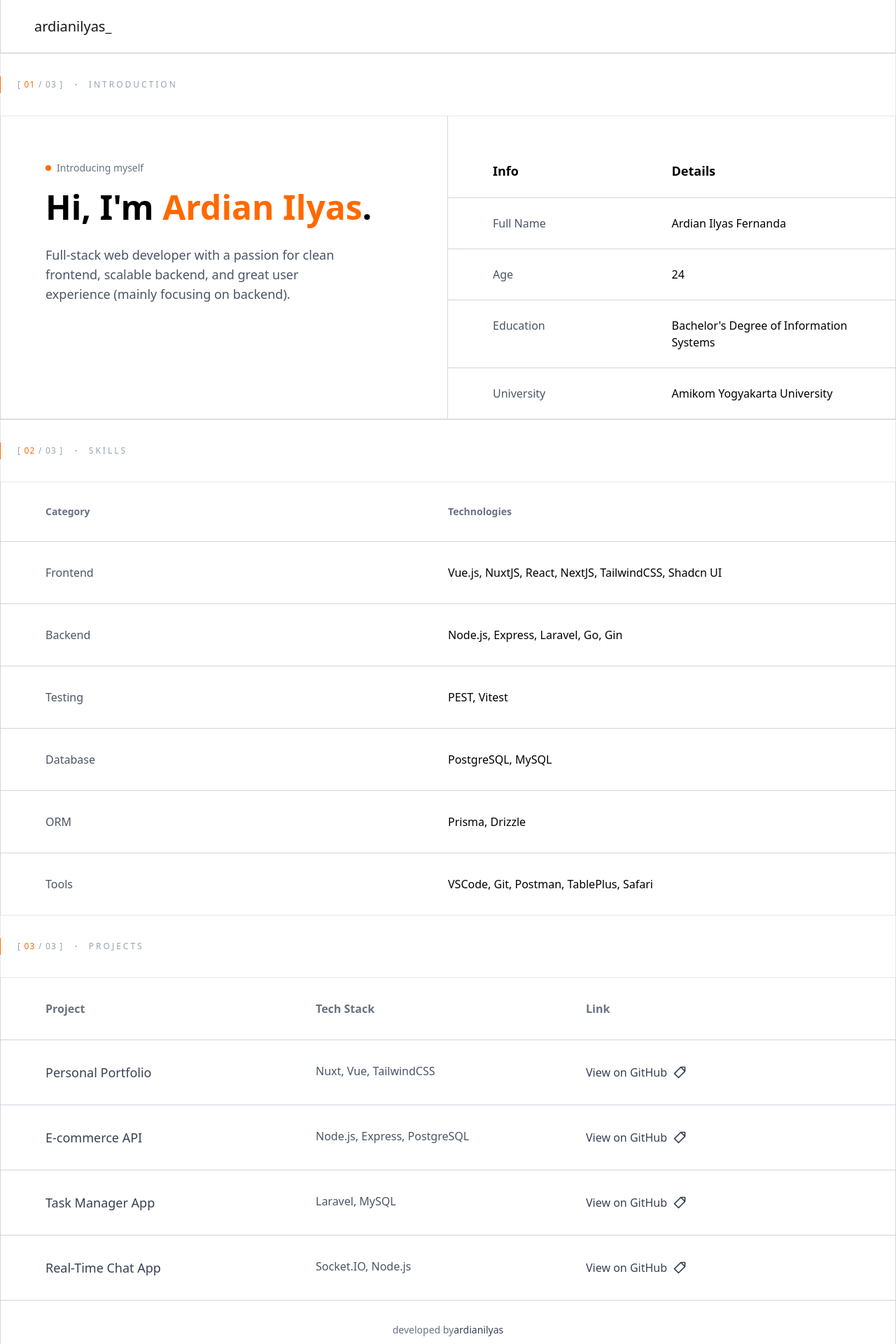
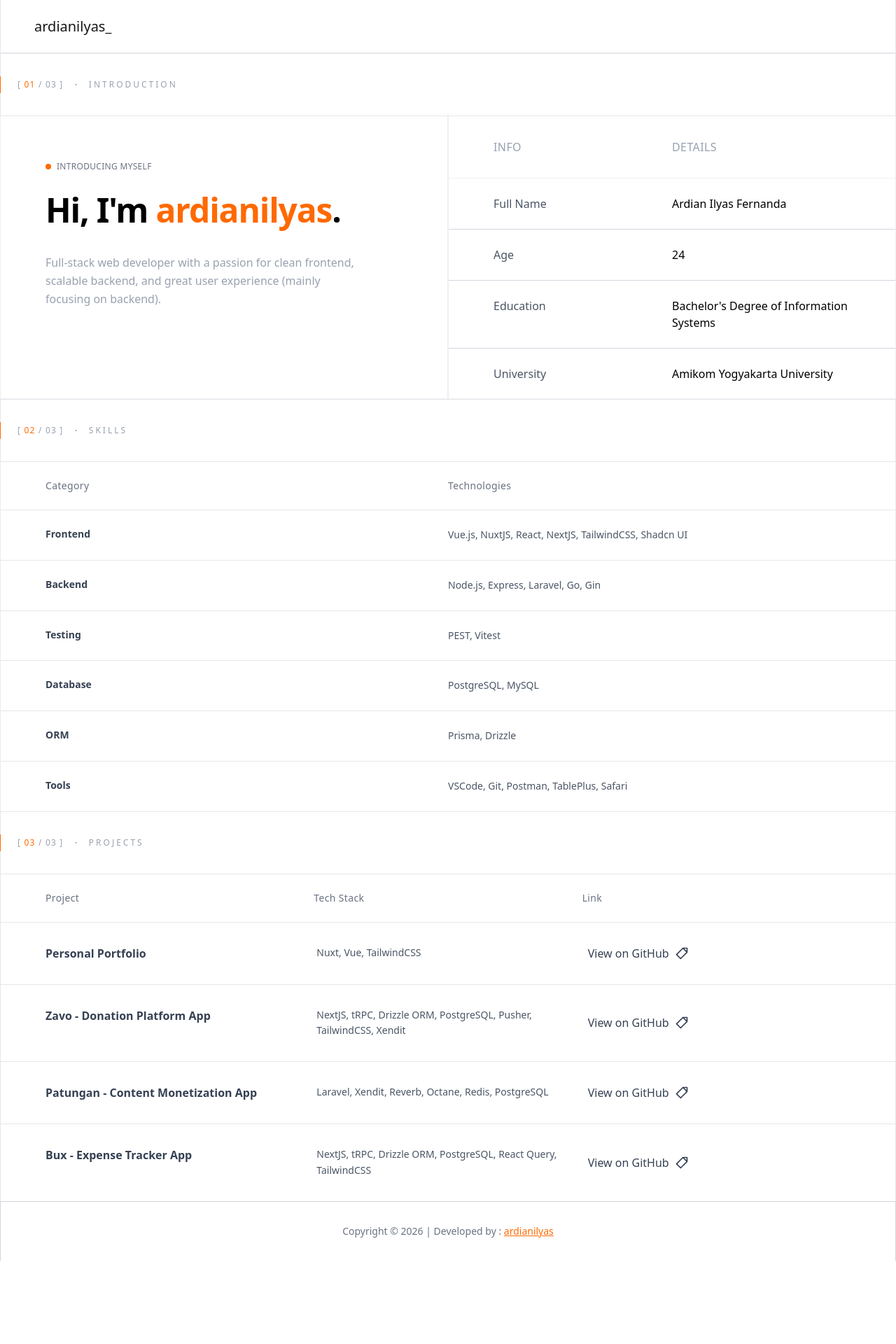
Before and after one commit to ardianilyas/portfolio, a Nuxt app: page / in a window 1280 px wide. Shown: the top 1920 px of the page at 70% size. After the commit the page ends 1801 px from the top, so only its background shows below. Built offline with nearby package versions, Linux system fonts and the light colour scheme.

Commit message:
refactor: refactor UI styling

```diff
--- a/app/components/Footer.vue
+++ b/app/components/Footer.vue
@@ -7,9 +7,9 @@
     <!-- CONTAINER WITH SIDE BORDERS -->
     <div class="container mx-auto border-l border-r border-gray-300 py-8">
 
-      <a href="https://github.com/ardianilyas" target="_blank" class="text-center flex items-center justify-center text-sm text-gray-500">
-        developed by <span class="font-medium text-gray-700">ardianilyas</span>
-      </a>
+      <p class="text-center text-sm text-gray-500">
+        Copyright &copy; {{ new Date().getFullYear() }} | Developed by : <a href="https://github.com/ardianilyas" target="_blank" class="font-medium text-orange-500 underline hover:text-orange-600"> ardianilyas</a>
+      </p>
 
     </div>
 
--- a/app/components/Hero.vue
+++ b/app/components/Hero.vue
@@ -6,42 +6,52 @@
   />
 
   <section class="relative bg-white">
-    <div class="container mx-auto border-l border-r border-gray-300">
+
+    <div class="container mx-auto border-x border-gray-200/60">
 
       <!-- GRID: STACK ON MOBILE, 2 COL ON DESKTOP -->
-      <div class="grid grid-cols-1 md:grid-cols-2 border-b border-gray-300">
+      <div class="grid grid-cols-1 md:grid-cols-2">
 
         <!-- LEFT SIDE -->
-        <div class="p-8 md:p-16 md:border-r border-gray-300">
-          <div class="flex items-center gap-2 mb-4">
+        <div class="p-8 md:p-16 flex flex-col justify-start md:border-r border-gray-200/60">
+
+          <!-- SMALL TAG -->
+          <div class="flex items-center gap-2 mb-6">
             <span class="w-2 h-2 rounded-full bg-orange-500"></span>
-            <p class="text-sm text-gray-500">Introducing myself</p>
+            <p class="text-xs uppercase tracking-wide text-gray-500">
+              Introducing myself
+            </p>
           </div>
 
-          <h1 class="text-3xl md:text-5xl font-semibold leading-tight">
-            Hi, I'm <span class="text-orange-500">Ardian Ilyas</span>.
+          <!-- HEADING -->
+          <h1 class="text-4xl md:text-5xl font-semibold leading-tight tracking-tight">
+            Hi, I'm <span class="text-orange-500">ardianilyas</span>.
           </h1>
 
-          <p class="mt-6 text-base md:text-lg text-gray-600 md:max-w-md">
+          <!-- DESCRIPTION -->
+          <p class="mt-8 text-sm md:text-base text-gray-400 leading-relaxed md:max-w-md">
             Full-stack web developer with a passion for clean frontend, scalable backend,
             and great user experience (mainly focusing on backend).
           </p>
         </div>
 
         <!-- RIGHT SIDE -->
-        <div class="p-0">
+        <div class="flex flex-col p-0 md:border-l border-gray-200/60">
 
           <!-- HEADER -->
-          <div class="grid grid-cols-2 text-base md:text-lg font-semibold border-b border-gray-300 p-8 md:p-16 md:pb-6">
+          <div class="hidden md:grid grid-cols-2 text-sm md:text-base font-light text-gray-400 uppercase tracking-wide
+                      border-b border-gray-200/60 px-8 md:px-16 py-6 md:py-8">
             <div>Info</div>
             <div>Details</div>
           </div>
 
           <!-- ROWS -->
-          <InfoRow label="Full Name" value="Ardian Ilyas Fernanda" />
-          <InfoRow label="Age" :value="age" />
-          <InfoRow label="Education" value="Bachelor's Degree of Information Systems" />
-          <InfoRow label="University" value="Amikom Yogyakarta University" last />
+          <div class="divide-y divide-gray-200/60">
+            <InfoRow label="Full Name" value="Ardian Ilyas Fernanda" />
+            <InfoRow label="Age" :value="age" />
+            <InfoRow label="Education" value="Bachelor's Degree of Information Systems" />
+            <InfoRow label="University" value="Amikom Yogyakarta University" last />
+          </div>
 
         </div>
       </div>
@@ -49,7 +59,7 @@
     </div>
 
     <!-- FULL WIDTH BOTTOM BORDER -->
-    <div class="absolute bottom-0 left-0 w-full h-px bg-gray-300"></div>
+    <div class="absolute bottom-0 left-0 w-full h-px bg-gray-200/60"></div>
   </section>
 </template>
 
--- a/app/components/Navbar.vue
+++ b/app/components/Navbar.vue
@@ -2,7 +2,7 @@
   <nav class="relative bg-white">
 
     <!-- Container dengan border kiri & kanan -->
-    <div class="container mx-auto px-12 py-6 border-l border-r border-gray-300">
+    <div class="container mx-auto px-12 py-6 border-l border-r border-gray-200">
       <div class="flex justify-between items-center">
         <div>
           <h3 class="text-xl font-medium text-neutral-900">ardianilyas_</h3>
@@ -11,7 +11,7 @@
     </div>
 
     <!-- Garis bawah full width -->
-    <div class="absolute bottom-0 left-0 w-full h-px bg-gray-300"></div>
+    <div class="absolute bottom-0 left-0 w-full h-px bg-gray-200"></div>
   </nav>
 </template>
 
--- a/app/components/ProjectRow.vue
+++ b/app/components/ProjectRow.vue
@@ -2,26 +2,31 @@
   <a
     :href="github"
     target="_blank"
-    class="grid grid-cols-1 md:grid-cols-3
-           border-gray-300 px-8 py-6 md:px-16 md:py-8
-           hover:bg-orange-50 hover:text-orange-600
-           transition-colors cursor-pointer gap-2"
-    :class="{ 'border-b': !last }"
+    class="group grid grid-cols-1 md:grid-cols-3
+           border-gray-200 px-6 py-6 md:px-16 md:py-8
+           hover:bg-orange-50 transition-colors cursor-pointer gap-3"
+    :class="{ 'border-b border-gray-200': !last }"
   >
     <!-- PROJECT NAME -->
-    <div class="text-gray-700 font-medium text-base md:text-lg">
+    <div class="text-sm md:text-base font-semibold text-gray-700
+                transition-colors group-hover:text-orange-500">
       {{ name }}
     </div>
 
-    <!-- TECH STACK (HIDE ON MOBILE) -->
-    <div class="text-gray-600 text-sm md:text-base md:block hidden">
+    <!-- TECH STACK -->
+    <div class="text-sm text-gray-600 md:block hidden
+                transition-colors group-hover:text-orange-500 leading-relaxed">
       {{ tech }}
     </div>
 
     <!-- GITHUB LINK -->
-    <div class="flex items-center gap-2 text-gray-700 text-sm md:text-base">
+    <div class="flex items-center gap-2 text-sm md:text-base text-gray-700
+                transition-colors group-hover:text-orange-500">
       View on GitHub
-      <svg class="w-4 h-4 md:w-5 md:h-5" fill="none" stroke="currentColor" viewBox="0 0 24 24">
+      <svg
+        class="w-4 h-4 md:w-5 md:h-5 transition-colors group-hover:text-orange-500"
+        fill="none" stroke="currentColor" viewBox="0 0 24 24"
+      >
         <path stroke-linecap="round" stroke-linejoin="round" stroke-width="2"
               d="M14 3h7v7m0 0L10 21l-7-7L14 3z" />
       </svg>
--- a/app/components/Projects.vue
+++ b/app/components/Projects.vue
@@ -8,43 +8,42 @@
       title="Projects"
     />
 
-    <div class="container mx-auto border-l border-r border-gray-300">
+    <div class="container mx-auto border-x border-gray-200">
 
-      <!-- TABLE HEADER (RESPONSIVE) -->
-      <div class="grid grid-cols-1 md:grid-cols-3 border-b border-gray-300
-                  px-8 py-6 md:px-16 md:py-8 text-sm md:text-base font-semibold text-gray-500 gap-2">
+      <!-- TABLE HEADER -->
+      <div
+        class="hidden md:grid md:grid-cols-3 border-b border-gray-200
+               px-6 md:px-16 py-6 text-sm font-medium text-gray-500 tracking-wide">
         <div>Project</div>
-        <div class="md:block hidden">Tech Stack</div>
+        <div>Tech Stack</div>
         <div>Link</div>
       </div>
 
-      <!-- RESPONSIVE PROJECT ROW COMPONENT -->
+      <!-- PROJECT ROWS -->
       <ProjectRow
         name="Personal Portfolio"
         tech="Nuxt, Vue, TailwindCSS"
-        github="https://github.com/USERNAME/portfolio"
+        github="https://github.com/ardianilyas/portfolio"
       />
 
       <ProjectRow
-        name="E-commerce API"
-        tech="Node.js, Express, PostgreSQL"
-        github="https://github.com/USERNAME/ecommerce-api"
+        name="Zavo - Donation Platform App"
+        tech="NextJS, tRPC, Drizzle ORM, PostgreSQL, Pusher, TailwindCSS, Xendit"
+        github="https://github.com/ardianilyas/zavo"
       />
 
       <ProjectRow
-        name="Task Manager App"
-        tech="Laravel, MySQL"
-        github="https://github.com/USERNAME/task-manager"
+        name="Patungan - Content Monetization App"
+        tech="Laravel, Xendit, Reverb, Octane, Redis, PostgreSQL"
+        github="https://github.com/ardianilyas/patungan"
       />
 
       <ProjectRow
-        name="Real-Time Chat App"
-        tech="Socket.IO, Node.js"
-        github="https://github.com/USERNAME/chat-app"
+        name="Bux - Expense Tracker App"
+        tech="NextJS, tRPC, Drizzle ORM, PostgreSQL, React Query, TailwindCSS"
+        github="https://github.com/ardianilyas/bux"
         :last="true"
       />
-
     </div>
-
   </section>
 </template>
--- a/app/components/SkillRow.vue
+++ b/app/components/SkillRow.vue
@@ -1,17 +1,29 @@
 <template>
   <div
-    class="grid grid-cols-2 border-gray-300 px-16 py-8 hover:bg-orange-50 hover:text-orange-600 transition-colors cursor-default"
-    :class="{ 'border-b': !last }"
+    :class="[
+      'group flex flex-col md:grid md:grid-cols-2 px-6 md:px-16 py-6 transition-colors',
+      !last ? 'border-b border-gray-200' : '',
+      'hover:bg-gray-50'
+    ]"
   >
-    <div class="text-gray-600">{{ label }}</div>
-    <div>{{ tech }}</div>
+    <!-- Category -->
+    <div class="text-sm font-semibold text-gray-700 mb-1 md:mb-0">
+      {{ label }}
+    </div>
+
+    <!-- Technologies -->
+    <div
+      class="text-sm text-gray-600 leading-relaxed transition-colors group-hover:text-orange-500"
+    >
+      {{ tech }}
+    </div>
   </div>
 </template>
 
-<script setup lang="ts">
-const props = defineProps({
+<script setup>
+defineProps({
   label: { type: String, required: true },
   tech: { type: String, required: true },
   last: { type: Boolean, default: false }
-})
+});
 </script>
--- a/app/components/Skills.vue
+++ b/app/components/Skills.vue
@@ -4,11 +4,14 @@
     :total="3"
     title="Skills"
   />
+
   <section class="relative bg-white">
-    <div class="container mx-auto border-l border-r border-gray-300">
+    <div class="container mx-auto border-x border-gray-200/80">
 
       <!-- GRID HEADER -->
-      <div class="grid grid-cols-2 border-b border-gray-300 px-16 py-8 text-sm font-semibold text-gray-500">
+      <div
+        class="hidden md:grid md:grid-cols-2 border-b border-gray-200 px-6 md:px-16 py-6
+               text-xs md:text-sm font-medium text-gray-500 tracking-wide">
         <div>Category</div>
         <div>Technologies</div>
       </div>
```
